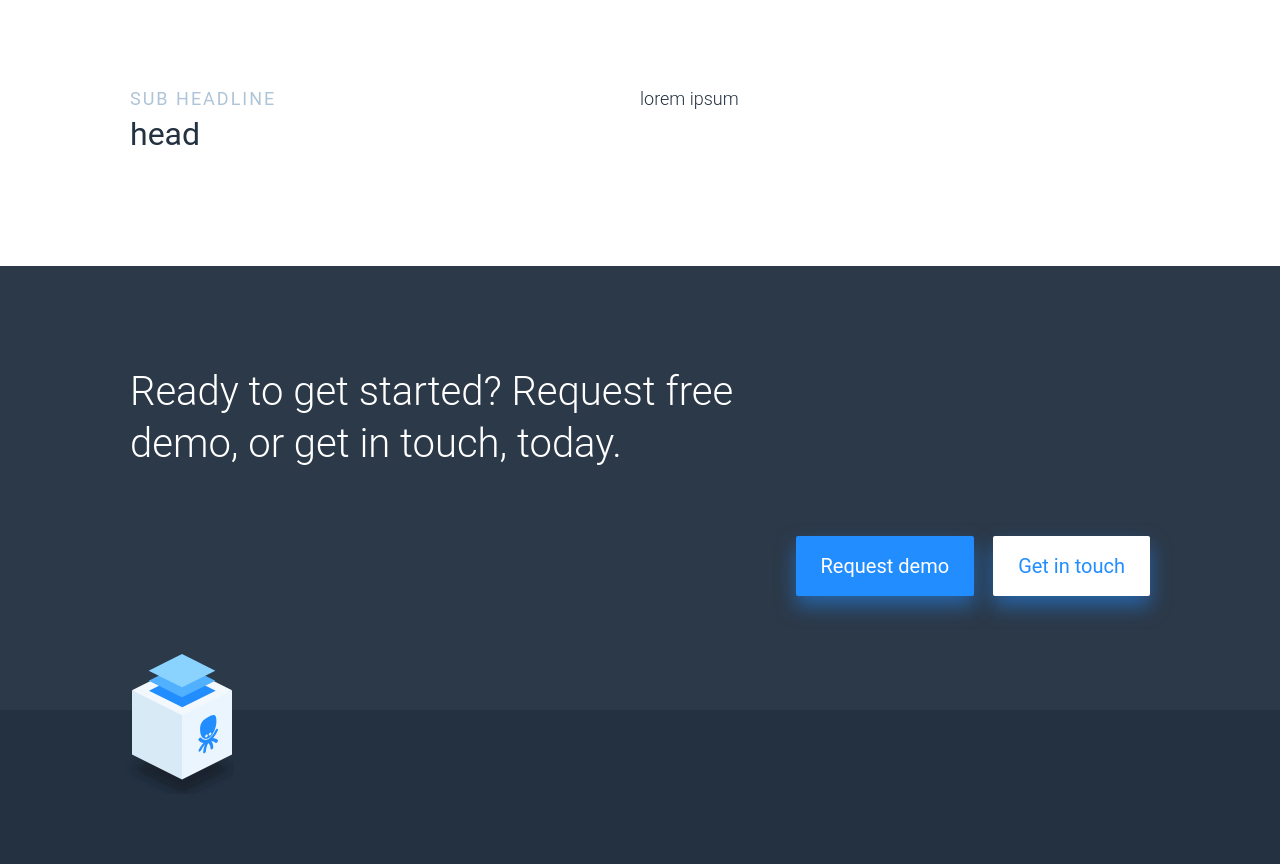
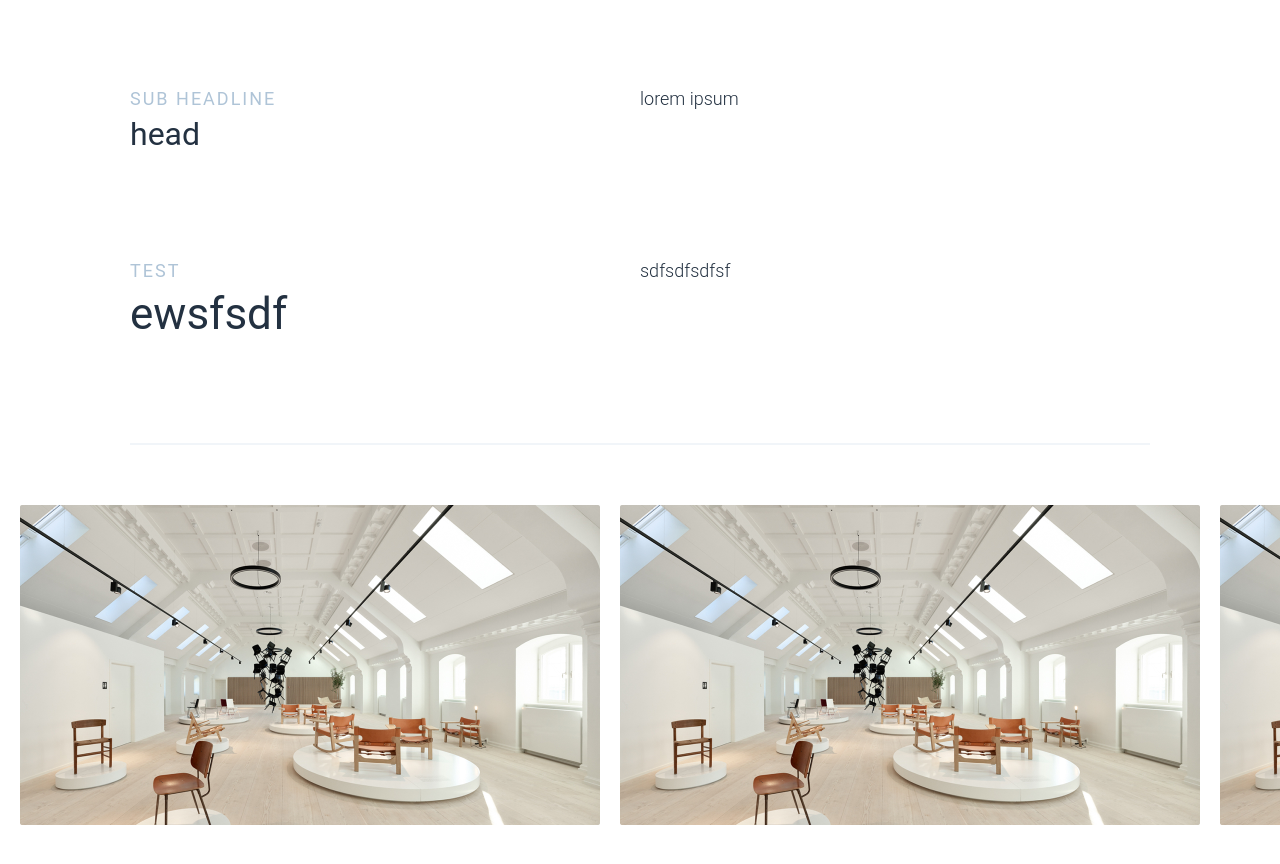
Before and after one commit to keboola/website, a Jekyll site: the page built from _product/analytical-dwh.md, in a window 1280 px wide and 900 px high, scrolled down 608 px. Shown: the top 864 px of the window. Built offline with Jekyll 4.4.1, drawn with Linux system fonts in a browser that asks for light colours; nearby versions of some CDN libraries; some of the changed lines change nothing that is shown.

Commit message:
Update from Forestry.io - Updated analytical-dwh.md

```diff
--- a/_product/analytical-dwh.md
+++ b/_product/analytical-dwh.md
@@ -16,5 +16,14 @@ page_sections:
   content: lorem ipsum
   subheadline: sub headline
   headlinesmall: true
+- template: article-with-perex
+  block: article-with-perex
+  subheadline: test
+  headline: ewsfsdf
+  content: sdfsdfsdfsf
+- template: horizontal-rule
+  block: hr
+- template: gallery-list
+  block: gallery-list
 
 ---
```
